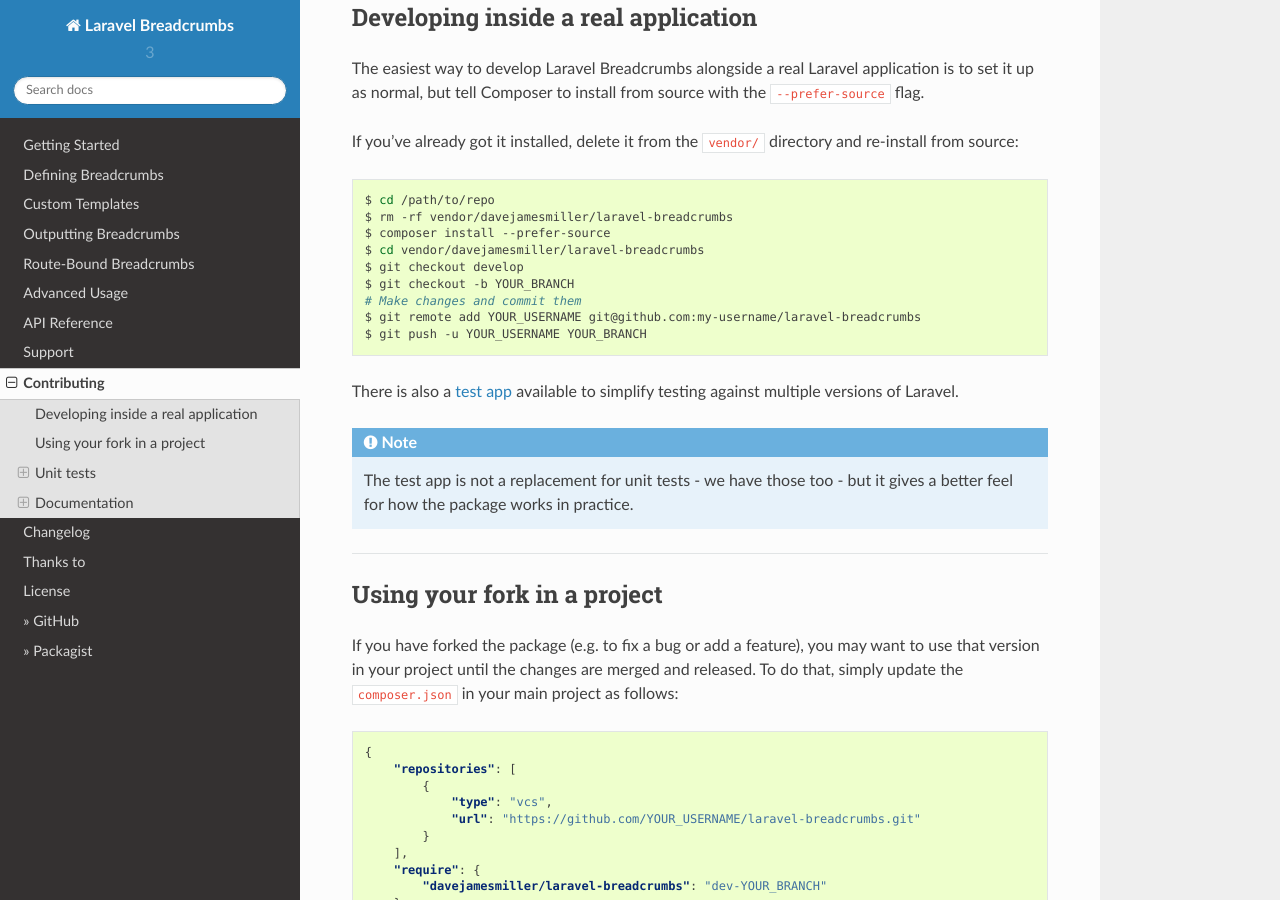
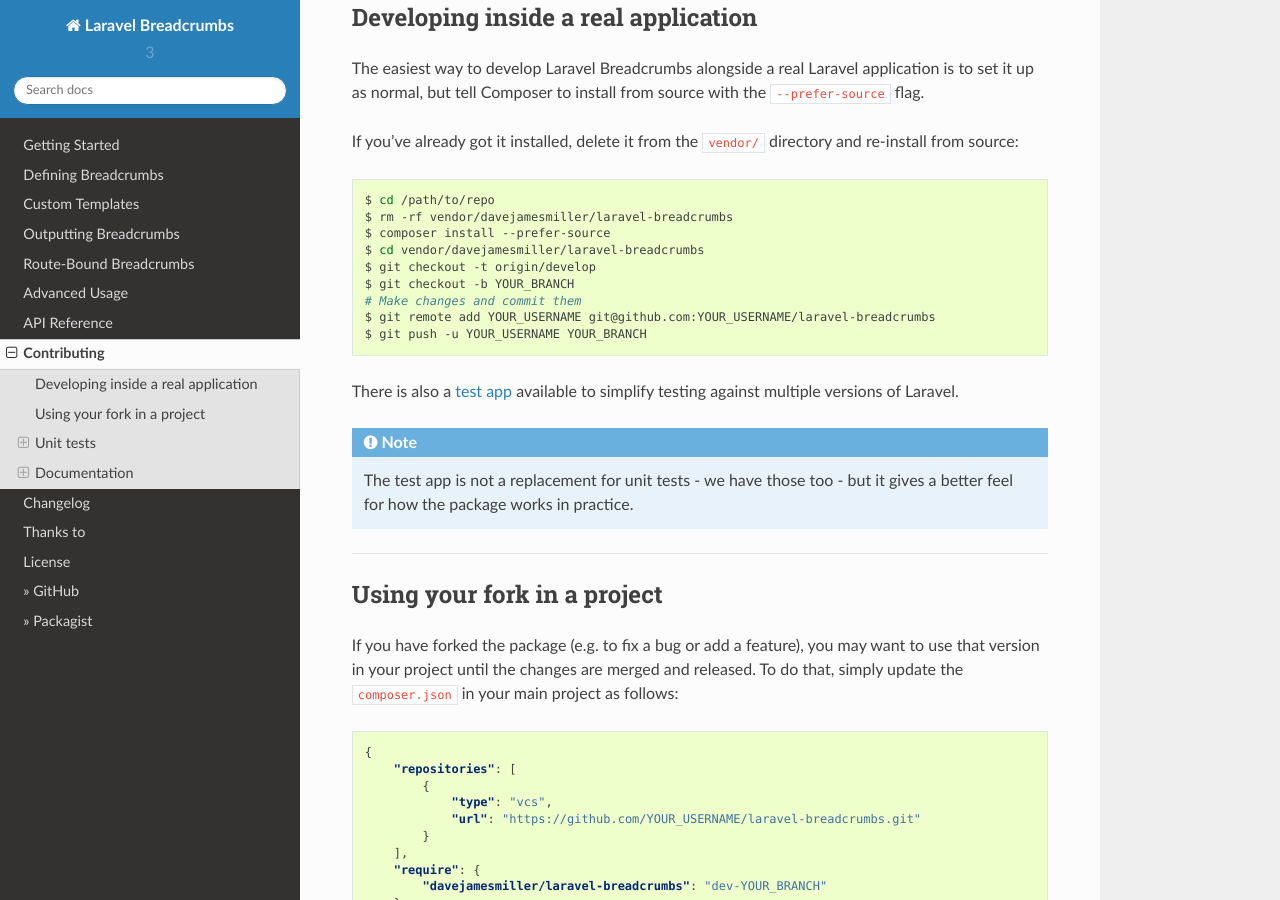
Before and after one commit to d13r/laravel-breadcrumbs, a Sphinx documentation site: the page built from docs/contributing.rst, in a window 1280 px wide and 900 px high, scrolled down 617 px. Built offline with Sphinx 7.4.7 and the Read the Docs theme 2.0.0, drawn with Linux system fonts in a browser that asks for light colours.

Commit message:
Further changes to support & contributing

```diff
--- a/docs/contributing.rst
+++ b/docs/contributing.rst
@@ -27,10 +27,10 @@
     $ rm -rf vendor/davejamesmiller/laravel-breadcrumbs
     $ composer install --prefer-source
     $ cd vendor/davejamesmiller/laravel-breadcrumbs
-    $ git checkout develop
+    $ git checkout -t origin/develop
     $ git checkout -b YOUR_BRANCH
     # Make changes and commit them
-    $ git remote add YOUR_USERNAME git@github.com:my-username/laravel-breadcrumbs
+    $ git remote add YOUR_USERNAME git@github.com:YOUR_USERNAME/laravel-breadcrumbs
     $ git push -u YOUR_USERNAME YOUR_BRANCH
 
 There is also a `test app <https://github.com/davejamesmiller/laravel-breadcrumbs-test>`_ available to simplify testing against multiple versions of Laravel.
--- a/docs/index.rst
+++ b/docs/index.rst
@@ -27,7 +27,6 @@
     routing
     advanced
     reference
-    support
     contributing
     changelog
     thanks
```
Also changed, not shown: CONTRIBUTING.rst (+7 -4 lines), docs/support.rst (deleted, +0 -30 lines).
